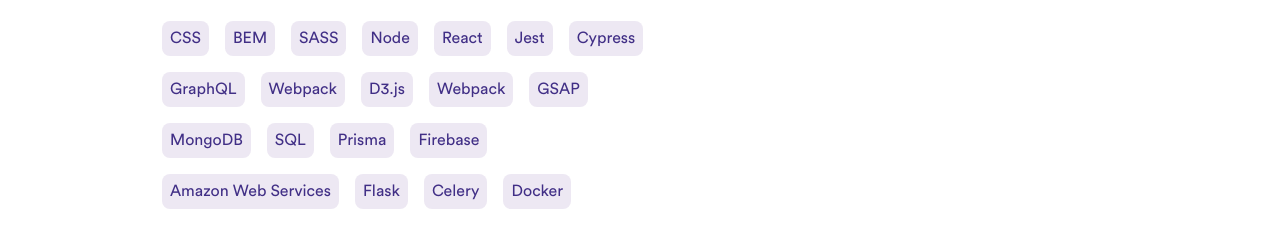
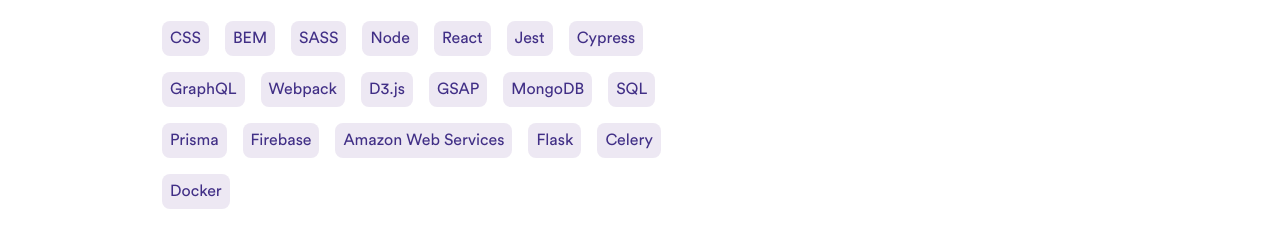
Before and after one commit to carlosvq/carlosvq.com, a Gatsby site: page / in a window 1280 px wide. Shown: the part 460-708 px from the top of the page. Built offline with nearby package versions, Linux system fonts and the light colour scheme; Gatsby itself is replaced by a stand-in of ours.

Commit message:
Add Hero 2

```diff
--- a/src/components/Hero.js
+++ b/src/components/Hero.js
@@ -19,7 +19,6 @@
   "GraphQL",
   "Webpack",
   "D3.js",
-  "Webpack",
   "GSAP",
   "MongoDB",
   "SQL",
```
